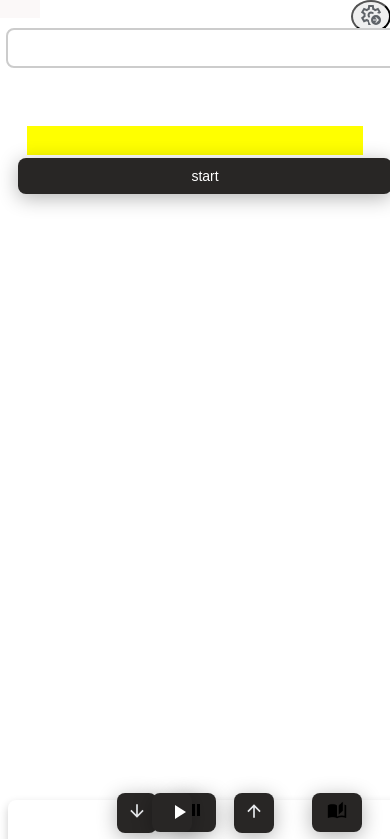
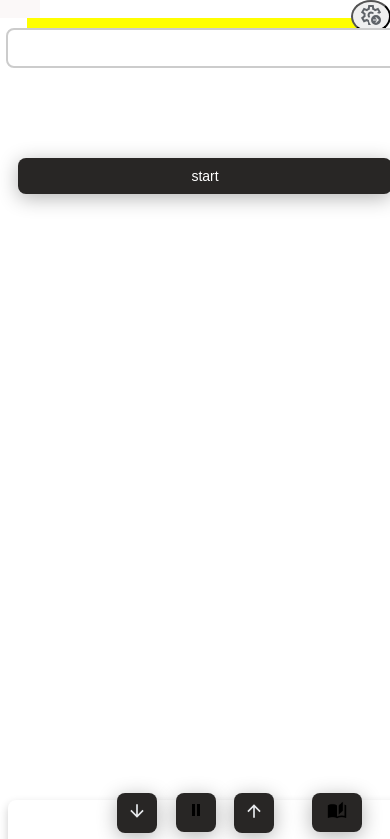
Before and after one commit to Gabrieel-Marques-Do-Nascimento/leitura-simples, a plain HTML site: page index.html in a window 390 px wide. Both pictures are taken after a click on the button 195 px from the left and 812 px from the top of the page. Shown: the top 839 px of the page. Drawn offline with nearby package versions, Linux system fonts and the light colour scheme.

Commit message:
palyer pause
reproducao auto implementada com exito

```diff
--- a/index.html
+++ b/index.html
@@ -242,6 +242,11 @@
 
 
     <button class="arrogante scrollbt" id="play" title="tudo no altomatico">
+      <img src="img\icons8-play-50.png" alt="play image" height="20px">
+
+      <!-- play and pase // vai ser um elemento estilizado em css com animation de girar quando ativo -->
+    </button>
+    <button class="arrogante scrollbt" id="pause" title="tudo no altomatico">
       <svg
         width="20"
         height="20"
@@ -251,12 +256,6 @@
       >
         <rect x="30" y="20" width="15" height="60" fill="black" />
         <rect x="55" y="20" width="15" height="60" fill="black" />
-      </svg>
-      <!-- play and pase // vai ser um elemento estilizado em css com animation de girar quando ativo -->
-    </button>
-    <button class="arrogante scrollbt" id="pause" title="tudo no altomatico">
-      <svg width="20" height="20" viewBox="0 0 20 20" fill="none" xmlns="http://www.w3.org/2000/svg">
-        <path d="M8 5v14l11-7L8 5z" fill="currentColor"/>
       </svg>
       <!-- play and pase // vai ser um elemento estilizado em css com animation de girar quando ativo -->
     </button>
--- a/script.js
+++ b/script.js
@@ -29,6 +29,7 @@ const width = window.innerWidth;
 // botonhes responcaveis por mover o marcador para cima ou para baixo
 let setaps = document.getElementById("setas");
 let playbt = document.getElementById("play");
+let pausebt = document.getElementById("pause");
 let setapb = document.getElementById("setab");
 
 // Criar o elemento de destaque o marcador de texto
@@ -123,6 +124,7 @@ startBTN.addEventListener("click", () => {
 resetBTN.addEventListener("click", () => {
   buttonstatic("none");
   style_sec("none", "none", "block", "block", "");
+  window.pause = true;
 });
 
 // apos clicar em um botão com formato de livro
@@ -479,7 +481,11 @@ document.addEventListener("DOMContentLoaded", function () {
   console.log("line 478", tela[0]);
 
 
+ window.pause = false;
 playbt.addEventListener('click', function () {
+  window.pause = false;
+  playbt.style.display = 'none';
+  pausebt.style.display = 'block';
   play(
     line,
 
@@ -492,10 +498,15 @@ playbt.addEventListener('click', function () {
     2000
   );
 })
-playbt.addEventListener('dblclick')
 
 });
+pausebt.addEventListener('click', function ()
+ {
 
+  window.pause = true;
+  playbt.style.display = 'block';
+  pausebt.style.display = 'none';
+})
 const console_text = document.getElementById("console-text");
 console_user.addEventListener("click", function () {
   console_text.style.display = "block";
@@ -564,25 +575,32 @@ export function play(
     let marcador_top = line_func_paramt[0];
 
     for (let i = 0; i < line_size; i++) {
-      await delay(200);
+      await delay(data['delay']);
       dow_line_func(marcador_top, line_func_paramt[1], line_func_paramt[2]);
 
       marcador_top += line_func_paramt[2];
     }
-    return true;
+   // return true;
   }
 
   async function runner() {
     let end = false;
 
     while (true) {
+
       await delay(2000);
       // Verifica se aut_line() retorna true
       let vr = await aut_line(); // aut_line() precisa retornar um booleano
+
+      if ( window.pause) {
+        // elemento responcavel por pausar a reproducao
+        break
+      }
+      end = aut_page();
       if (vr) {
         // Se aut_line for true, atualiza engrenagem com posição de scroll atual
         // As variáveis scrollTop e tela precisam estar definidas anteriormente
-        end = aut_page();
+
       }
 
       // Verifica se é hora de encerrar o loop
--- a/style.css
+++ b/style.css
@@ -207,6 +207,14 @@ body {
     left: 89.8%;
     cursor: none; /* Esconde o cursor */
 }
+#pause {
+  display: none;
+  position: fixed;
+  top: 78.5%;
+  left: 89.8%;
+  cursor: none; /* Esconde o cursor */
+
+}
 #play:disabled {
   background-color: #dc354676;
 }
@@ -324,16 +332,20 @@ body {
         width: 40px;
         top: 94%;
         left: 45%;
+        display: flex;
+        justify-content: center; /* Centraliza horizontalmente */
+        align-items: center;    /* Centraliza verticalmente */
     }
     #pause {
+      display: none;
       z-index: 4;
         position: fixed;
         width: 40px;
         top: 94%;
-        left: 39%;
-        svg {
-            left: -10;
-        }
+        left: 45%;
+        justify-content: center; /* Centraliza horizontalmente */
+        align-items: center;    /* Centraliza verticalmente */
+
     }
     #setas {
       z-index: 4;
```
Also changed, not shown: img/icons8-play-50.png (added).
